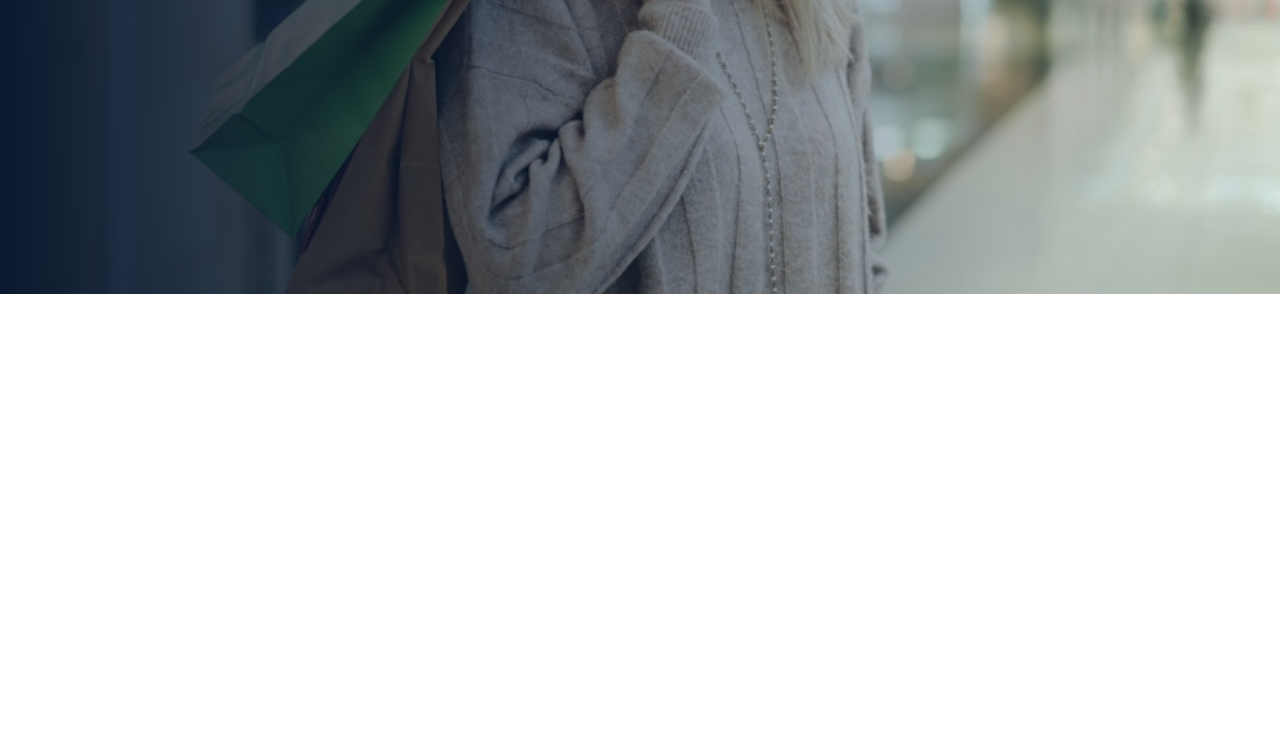
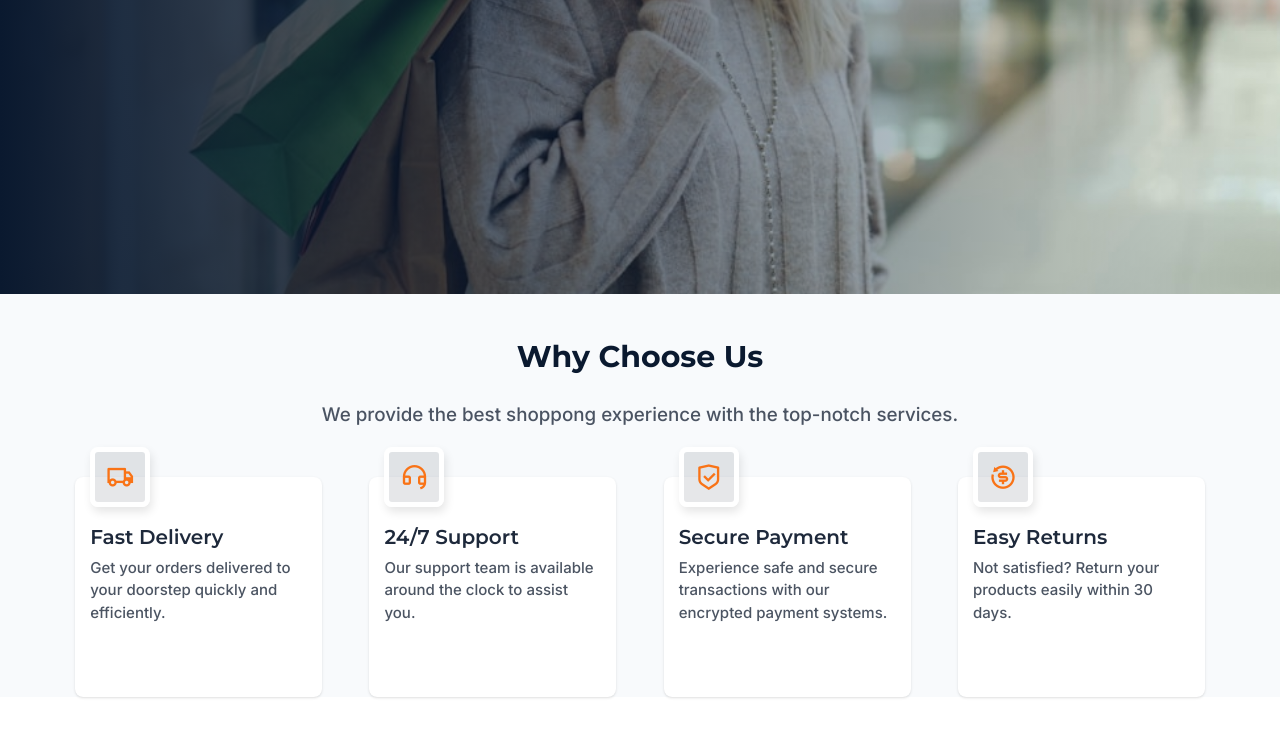
Before and after one commit to MahmudaJahan99/SwiftCart, a plain HTML site: page index.html in a window 1280 px wide. Shown: the part 518-1254 px from the top of the page. Before the commit the page ends 812 px from the top, so only its background shows below. Drawn offline with nearby package versions, Linux system fonts and the light colour scheme.

Commit message:
about section

```diff
--- a/assets/css/style.css
+++ b/assets/css/style.css
@@ -12,6 +12,8 @@
     --accent-orange: #F97316;
     --success-color: #10B981;
     --font-dark: #1E293B;
+    --font-dark-2: rgba(30, 41, 59, 0.8);
+    --font-dark-3: rgba(30, 41, 59, 0.5);
     --font-light: rgba(248, 250, 252, 0.8);
 }
 
@@ -32,6 +34,8 @@ body {
 .heading {
     font-family: "Montserrat", sans-serif;
     color: var(--primary-navy);
+    font-weight: 700;
+    font-size: 3rem;
 }
 
 .btn-primary {
@@ -42,6 +46,12 @@ body {
     background-color: var(--accent-orange);
     border: var(--accent-orange);
     box-shadow: none;
+}
+
+.section-container {
+    text-align: center;
+    width: 90%;
+    margin: 40px auto;
 }
 
 .btn-primary:hover {
@@ -70,29 +80,88 @@ nav i {
     padding: 5px;
 }
 
-.navbar-end .btn, .menu-horizontal li {
+.navbar-end .btn,
+.menu-horizontal li {
     border-radius: 8px;
     transition: background-color 0.3s;
 }
 
-.navbar-end .btn:hover, .menu-horizontal li:hover {
+.navbar-end .btn:hover,
+.menu-horizontal li:hover {
     background-color: var(--secondary-navy);
 }
 
 /* Hero Section */
-.hero {
-}
 .hero-overlay {
     background: linear-gradient(to right, var(--primary-navy), transparent);
 }
 
-h1.heading{
+h1.heading {
     color: var(--bg-light);
 }
 
 .hero p {
     color: var(--font-light);
+}
 
+/* About section */
+#about p {
+    color: var(--font-dark-2);
+}
+
+/* #about .grid {
+    grid-auto-rows: 1fr;
+} */
+
+#about .card {
+    border-radius: 8px;
+    min-height: 170px;
+}
+
+.card-icon-container {
+    background-color: var(--secondary-navy);
+    width: 60px;
+    height: 60px;
+    display: grid;
+    place-items: center;
+    border-radius: 8px;
+    border: 5px solid white;
+    box-shadow: 2px 5px 10px rgba(0 0 0 / 0.1);
+
+}
+
+.card-body {
+    position: relative;
+}
+
+.card-body .card-icon-container {
+    position: absolute;
+    top: -30px;
+}
+
+.card-body i {
+    font-size: 2.8rem;
+    color: var(--accent-orange);
+}
+
+.card-title {
+    font-size: 2rem;
+    font-family: "Montserrat", sans-serif;
+    margin-top: 30px;
+}
+
+.card-body p {
+    font-size: 1.5rem;
+    font-weight: 500;
+    color: var(--font-dark-3);
+}
+
+/*-------------------- REUSABLE CLASS --------------------*/
+/*  */
+@media screen and (min-width: 768px) {
+    #about .card {
+    min-height: 220px;
+}
 }
 
 /* Product Cards:
--- a/index.html
+++ b/index.html
@@ -76,19 +76,93 @@
           style="background-image: url(assets/images/banner-image.png)"
         >
           <div class="hero-overlay"></div>
-          <div class="hero-content text-neutral-content text-center md:text-left">
+          <div
+            class="hero-content text-neutral-content text-center md:text-left"
+          >
             <div class="max-w-7xl">
-              <h1 class="mb-5 text-5xl md:text-6xl font-bold heading">Best Collection For You</h1>
+              <h1 class="mb-5 text-5xl md:text-6xl font-bold heading">
+                Best Collection For You
+              </h1>
               <p class="mb-10 text-3xl">
                 Discover the latest trend in fashion, electronics, and more.
                 Shop with confidence and style at Swiftcart.
               </p>
-              <button id="shop-now-btn" class="btn btn-primary">Shop Now</button>
+              <button id="shop-now-btn" class="btn btn-primary">
+                Shop Now
+              </button>
             </div>
           </div>
         </div>
       </section>
     </header>
+
+    <main>
+      <section id="about" class="section-container">
+        <!-- Title -->
+        <h2 class="heading my-10">Why Choose Us</h2>
+        <p class="text-3xl font-medium my-10">
+          We provide the best shoppong experience with the top-notch services.
+        </p>
+        <div class="mt-20 grid grid-cols-1 md:grid-cols-2 lg:grid-cols-4 gap-20 lg:gap-10">
+          <!-- Card 1 -->
+          <div
+            class="card w-11/12 m-auto bg-base-100 card-md shadow-sm text-start"
+          >
+            <div class="card-body">
+              <div class="card-icon-container">
+                <i class="ri-truck-line"></i>
+              </div>
+              <h3 class="card-title">Fast Delivery</h3>
+              <p>
+                Get your orders delivered to your doorstep quickly and
+                efficiently.
+              </p>
+            </div>
+          </div>
+          <!-- Card 2 -->
+          <div
+            class="card w-11/12 m-auto bg-base-100 card-md shadow-sm text-start"
+          >
+            <div class="card-body">
+              <div class="card-icon-container">
+                <i class="ri-customer-service-line"></i>
+              </div>
+              <h3 class="card-title">24/7 Support</h3>
+              <p>
+                Our support team is available around the clock to assist you.
+              </p>
+            </div>
+          </div>
+          <!-- Card 3 -->
+          <div
+            class="card w-11/12 m-auto bg-base-100 card-md shadow-sm text-start"
+          >
+            <div class="card-body">
+              <div class="card-icon-container">
+                <i class="ri-shield-check-line"></i>
+              </div>
+              <h3 class="card-title">Secure Payment</h3>
+              <p>
+                Experience safe and secure transactions with our encrypted
+                payment systems.
+              </p>
+            </div>
+          </div>
+          <!-- Card 1 -->
+          <div
+            class="card w-11/12 m-auto bg-base-100 card-md shadow-sm text-start"
+          >
+            <div class="card-body">
+              <div class="card-icon-container">
+                <i class="ri-refund-2-line"></i>
+              </div>
+              <h3 class="card-title">Easy Returns</h3>
+              <p>Not satisfied? Return your products easily within 30 days.</p>
+            </div>
+          </div>
+        </div>
+      </section>
+    </main>
     <!-------------------- JAVASCRIPT -------------------->
     <script src="./assets/js/script.js"></script>
   </body>
```
